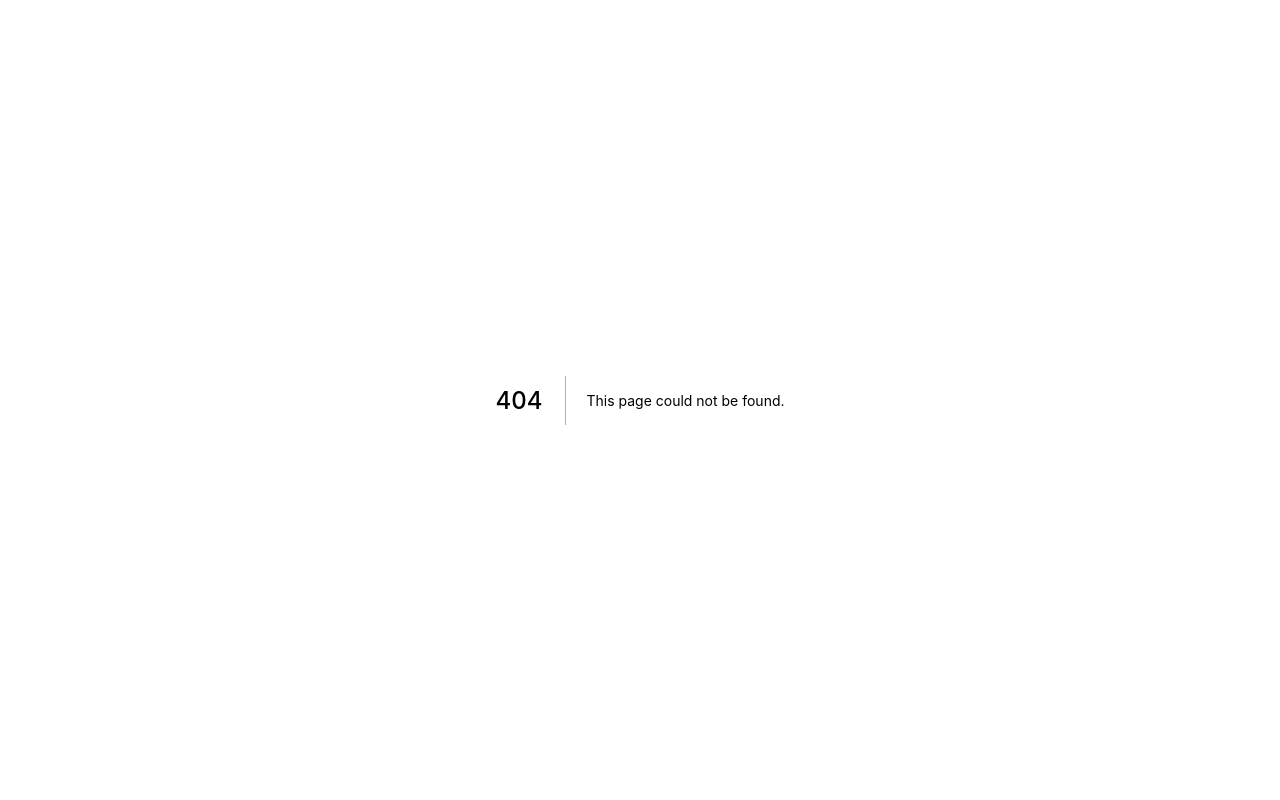
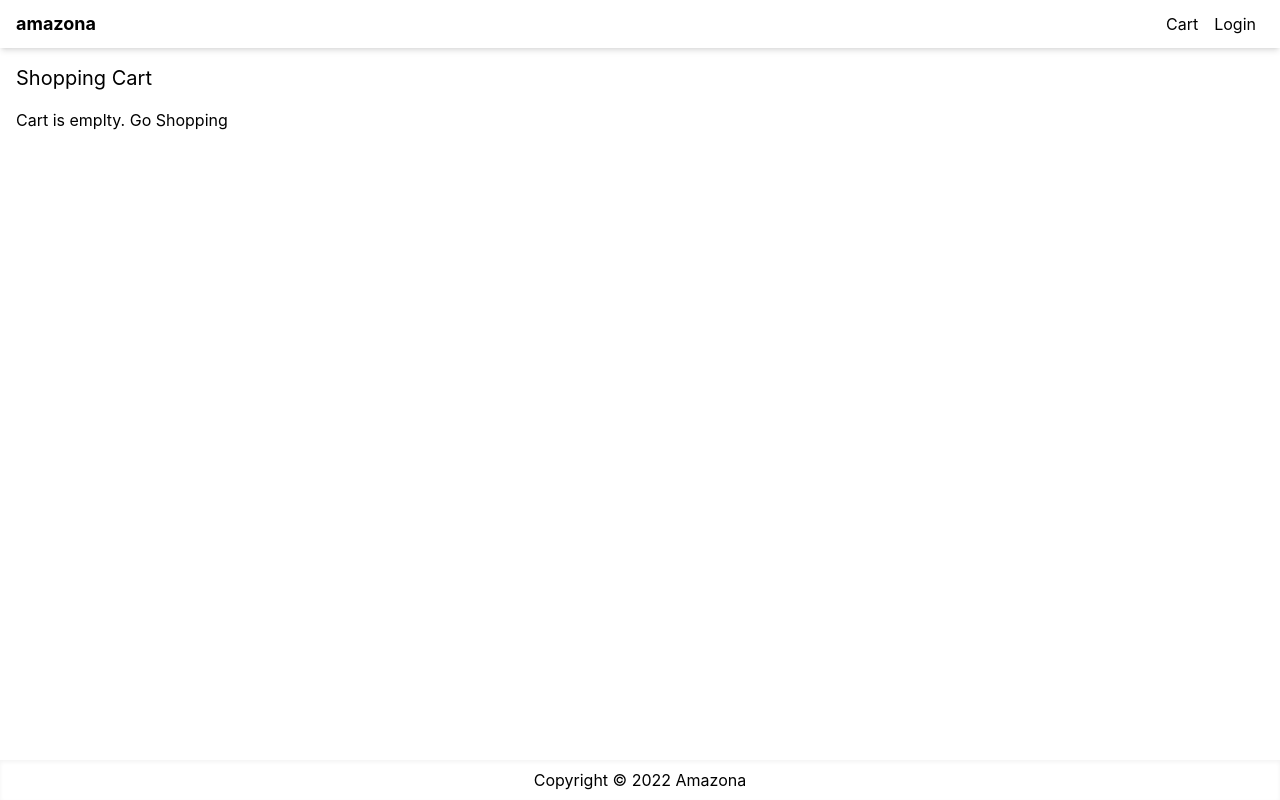
Before and after one commit to dmtaijul9/amazona, a Next.js app: page /cart in a window 1280 px wide. Before the commit this address had no page. Built offline with nearby package versions, Linux system fonts and the light colour scheme.

Commit message:
upto 1.42 hours of vidoe

```diff
--- a/components/Layout.js
+++ b/components/Layout.js
@@ -1,5 +1,6 @@
 import Head from "next/head";
-import Link from "next/link";
+
+import NavBar from "./NavBar";
 
 const Layout = ({ children, title }) => {
   return (
@@ -11,19 +12,7 @@ const Layout = ({ children, title }) => {
       </Head>
       <div className="flex flex-col justify-between min-h-screen">
         <header>
-          <nav className="flex items-center justify-between h-12 p-4 shadow-md ">
-            <Link href="/">
-              <a className="text-lg font-bold">amazona</a>
-            </Link>
-            <div>
-              <Link href="/cart">
-                <a className="p-2">Cart</a>
-              </Link>
-              <Link href="/loging">
-                <a className="p-2">Login</a>
-              </Link>
-            </div>
-          </nav>{" "}
+          <NavBar />
         </header>
         <main className="container px-4 m-auto mt-4"> {children} </main>
         <footer className="flex items-center justify-center h-10 shadow-inner">
--- /dev/null
+++ b/components/NavBar.js
@@ -0,0 +1,33 @@
+import Link from "next/link";
+import React, { useContext } from "react";
+import { Store } from "../utils/store";
+
+const NavBar = () => {
+  const { state } = useContext(Store);
+  const { cart } = state;
+  console.log(cart?.cartItems.reduce((a, b) => a + b.quantity, 0));
+  return (
+    <nav className="flex items-center justify-between h-12 px-4 shadow-md ">
+      <Link href="/">
+        <a className="text-lg font-bold">amazona</a>
+      </Link>
+      <div>
+        <Link href="/cart">
+          <a className="p-2">
+            Cart
+            {cart?.cartItems.length > 0 && (
+              <span className="px-2 py-1 ml-1 text-xs font-bold text-white bg-red-600 rounded-full">
+                {cart?.cartItems.reduce((a, b) => a + b.quantity, 0)}{" "}
+              </span>
+            )}
+          </a>
+        </Link>
+        <Link href="/loging">
+          <a className="p-2">Login</a>
+        </Link>
+      </div>
+    </nav>
+  );
+};
+
+export default NavBar;
--- a/package.json
+++ b/package.json
@@ -9,9 +9,12 @@
     "lint": "next lint"
   },
   "dependencies": {
+    "@heroicons/react": "^1.0.6",
+    "heroicons": "^1.0.6",
     "next": "12.1.6",
     "react": "18.2.0",
-    "react-dom": "18.2.0"
+    "react-dom": "18.2.0",
+    "react-toastify": "^9.0.5"
   },
   "devDependencies": {
     "autoprefixer": "^10.4.7",
--- a/pages/_app.js
+++ b/pages/_app.js
@@ -1,7 +1,15 @@
-import '../styles/globals.css'
+import "../styles/globals.css";
+import { StoreProvider } from "../utils/store";
+import { ToastContainer } from "react-toastify";
+import "react-toastify/dist/ReactToastify.css";
 
 function MyApp({ Component, pageProps }) {
-  return <Component {...pageProps} />
+  return (
+    <StoreProvider>
+      <Component {...pageProps} />
+      <ToastContainer />
+    </StoreProvider>
+  );
 }
 
-export default MyApp
+export default MyApp;
--- /dev/null
+++ b/pages/cart.js
@@ -0,0 +1,96 @@
+import Image from "next/image";
+import Link from "next/link";
+import React, { useContext } from "react";
+import Layout from "../components/Layout";
+import { Store } from "../utils/store";
+import { XCircleIcon } from "@heroicons/react/outline";
+import { useRouter } from "next/router";
+
+const cart = () => {
+  const router = useRouter();
+  const { state, dispatch } = useContext(Store);
+  const {
+    cart: { cartItems },
+  } = state;
+
+  const removeCardItemHandler = (item) => {
+    dispatch({ type: "REMOVE_CART_ITEM", payload: item });
+  };
+  return (
+    <Layout title="Shopping Cart">
+      <h1 className="mb-4 text-xl">Shopping Cart</h1>
+      {cartItems?.length === 0 ? (
+        <div>
+          Cart is emplty. <Link href="/">Go Shopping </Link>
+        </div>
+      ) : (
+        <div className="grid md:grid-cols-4 md:gap-5">
+          <div className="overflow-x-auto md:col-span-3">
+            <table className="min-w-full">
+              <thead className="border-b">
+                <tr>
+                  <th className="px-5 text-left">Item</th>
+                  <th className="px-5 text-right">Quantity</th>
+                  <th className="px-5 text-right">Price</th>
+                  <th className="px-5 text-center">Action</th>
+                </tr>
+              </thead>
+              <tbody>
+                {cartItems.map((item, index) => (
+                  <tr key={index} className="border-b">
+                    <td>
+                      {" "}
+                      <Link href={`/product/${item.slug}`}>
+                        <a className="flex items-center">
+                          {" "}
+                          <Image
+                            src={item.image}
+                            alt={item.name}
+                            width={50}
+                            height={50}
+                          />{" "}
+                          &nbsp;
+                          {item.name}
+                        </a>
+                      </Link>{" "}
+                    </td>
+                    <td className="p-5 text-right"> {item.quantity} </td>
+                    <td className="p-5 text-right"> {item.price} </td>
+                    <td className="p-5 text-center">
+                      <button>
+                        <XCircleIcon
+                          onClick={() => removeCardItemHandler(item)}
+                          className="w-5 h-5"
+                        ></XCircleIcon>{" "}
+                      </button>
+                    </td>
+                  </tr>
+                ))}
+              </tbody>
+            </table>
+          </div>
+          <div className="p-5 card">
+            <ul>
+              <li>
+                <div className="pb-3 rext-xl">
+                  Subtotal ({cartItems.reduce((a, b) => a + b.quantity, 0)}) : ${" "}
+                  {cartItems.reduce((a, b) => a + b.quantity * b.price, 0)}
+                </div>
+              </li>
+              <li>
+                <button
+                  onClick={() => router.push("/shipping")}
+                  className="w-full primary-button"
+                >
+                  Check Out
+                </button>
+              </li>
+            </ul>
+          </div>
+        </div>
+      )}
+    </Layout>
+  );
+};
+
+export default cart;
--- a/pages/index.js
+++ b/pages/index.js
@@ -6,8 +6,8 @@ export default function Home() {
   return (
     <Layout title="Home Page">
       <div className="grid grid-cols-1 gap-4 md:grid-cols-3 lg:grid-cols-4">
-        {data?.products.map((product) => {
-          return <ProductItem product={product} />;
+        {data?.products.map((product, index) => {
+          return <ProductItem product={product} key={index} />;
         })}
       </div>
     </Layout>
--- a/pages/product/[slug].js
+++ b/pages/product/[slug].js
@@ -2,14 +2,33 @@
 import Image from "next/image";
 import Link from "next/link";
 import { useRouter } from "next/router";
-import React from "react";
+import React, { useContext } from "react";
+import { toast } from "react-toastify";
 import Layout from "../../components/Layout";
 import data from "../../utils/data";
+import { Store } from "../../utils/store";
 
 const productScreen = () => {
-  const { query } = useRouter();
-  const { slug } = query;
+  const router = useRouter();
+  const { state, dispatch } = useContext(Store);
+  const { slug } = router.query;
   const product = data?.products.find((x) => x.slug === slug);
+
+  const addToCartHandler = () => {
+    const existItem = state.cart.cartItems.find(
+      (item) => item.slug === product.slug
+    );
+    const quantity = existItem ? existItem.quantity + 1 : 1;
+
+    if (product.countInStock < quantity) {
+      toast.error("Sorry. Product is out of stock!");
+
+      return;
+    }
+
+    dispatch({ type: "CART_ADD_ITEM", payload: { ...product, quantity } });
+    router.push("/cart");
+  };
   if (!product) {
     return <div>Product not found!</div>;
   }
@@ -54,7 +73,12 @@ const productScreen = () => {
                 {product?.countInStock > 0 ? "In Stock" : "Unavailable"}{" "}
               </div>
             </div>
-            <button className="w-full primary-button">Add to cart</button>
+            <button
+              className="w-full primary-button"
+              onClick={addToCartHandler}
+            >
+              Add to cart
+            </button>
           </div>
         </div>
       </div>
--- /dev/null
+++ b/utils/store.js
@@ -0,0 +1,39 @@
+/* eslint-disable no-case-declarations */
+import { createContext, useReducer } from "react";
+
+export const Store = createContext();
+
+const initialState = {
+  cart: { cartItems: [] },
+};
+
+const reducer = (state, action) => {
+  switch (action.type) {
+    case "CART_ADD_ITEM":
+      const newItem = action?.payload;
+      const existItem = state.cart.cartItems.find(
+        (item) => item.slug === newItem.slug
+      );
+      const cartItems = existItem
+        ? state.cart.cartItems.map((item) =>
+            item.name === existItem.name ? newItem : item
+          )
+        : [...state.cart.cartItems, newItem];
+
+      return { ...state, cart: { ...state.cart, cartItems } };
+    case "REMOVE_CART_ITEM":
+      const newCartItem = state?.cart.cartItems.filter(
+        (item) => item.slug !== action.payload.slug
+      );
+
+      return { ...state, cart: { ...state.cart, cartItems: newCartItem } };
+    default:
+      return state;
+  }
+};
+
+export const StoreProvider = ({ children }) => {
+  const [state, dispatch] = useReducer(reducer, initialState);
+  const value = { state, dispatch };
+  return <Store.Provider value={value}>{children}</Store.Provider>;
+};
```
Also changed, not shown: 1 other file (tests, documents, lock files or other folders).
